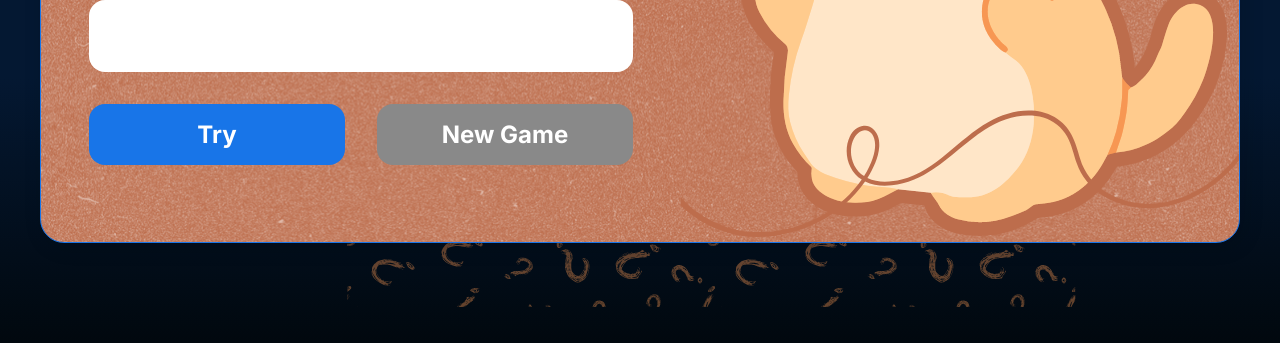
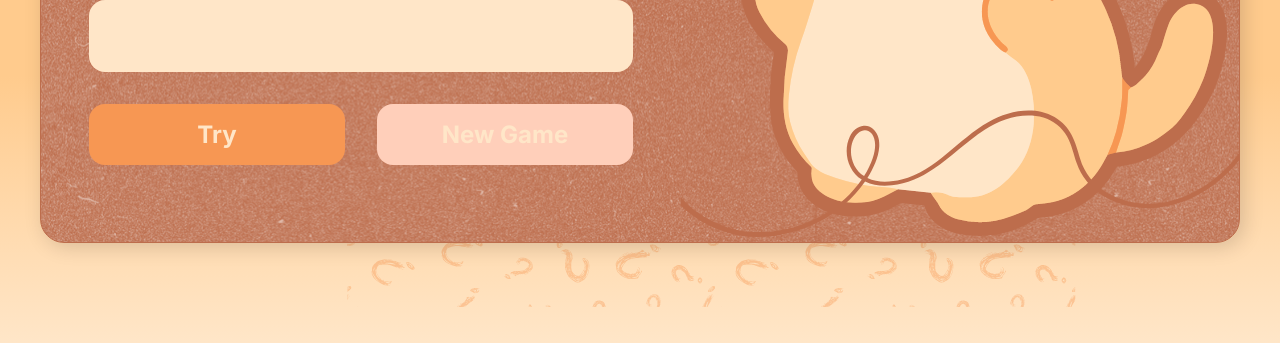
Before and after one commit to Caro-Llamas/Secret-number-game, a plain HTML site: page index.html in a window 1280 px wide. Shown: the part 457-800 px from the top of the page. Drawn offline with Linux system fonts and the light colour scheme.

Commit message:
Update some colors properties

```diff
--- a/style.css
+++ b/style.css
@@ -2,11 +2,20 @@
     box-sizing: border-box;
     margin: 0;
     padding: 0;
-    color: white;
+    color: var(--white);
+}
+
+:root{
+    --darkOrange: #BD6D4C;
+    --orange: #F79753;
+    --yellow: #FFCB8D;
+    --lightPink: #FFCFBA;
+    --white: #FFE6C8;
+
 }
 
 body {
-    background: linear-gradient(#1354A5 0%, #041832 33.33%, #041832 66.67%, #01080E 100%);
+    background: linear-gradient(var(--darkOrange) 0%, var(--yellow) 33.33%,var(--yellow) 66.67%, var(--white) 100%);
     height: 100vh;
     display: flex;
     align-items: center;
@@ -33,7 +42,7 @@ body::before {
     align-items: center;
     justify-content: space-between;
     border-radius: 24px;
-    border: 1px solid #1875E8;
+    border: 1px solid var(--darkOrange);
     box-shadow: 4px 4px 20px 0px rgba(1, 8, 14, 0.15);
     background-image: url("img/Ruido.png");
     background-size: 100% 100%;
@@ -55,7 +64,7 @@ body::before {
 
 .container__boton {
     border-radius: 16px;
-    background: #1875E8;
+    background: var(--orange);
     padding: 16px 24px;
     width: 100%;
     font-size: 24px;
@@ -65,7 +74,7 @@ body::before {
 }
 
 .container__boton:disabled {
-    background: #898989;
+    background: var(--lightPink);
 }
 
 .container__texto {
@@ -73,16 +82,16 @@ body::before {
 }
 
 .container__texto-azul {
-    color: #1875E8;
+    color: var(--orange);
 }
 
 .container__input {
     width: 100%;
     height: 72px;
     border-radius: 16px;
-    background-color: #FFF;
+    background-color: var(--white);
     border: none;
-    color: #1875E8;
+    color: var(--orange);
     padding: 2rem;
     font-size: 24px;
     font-weight: 700;
```
